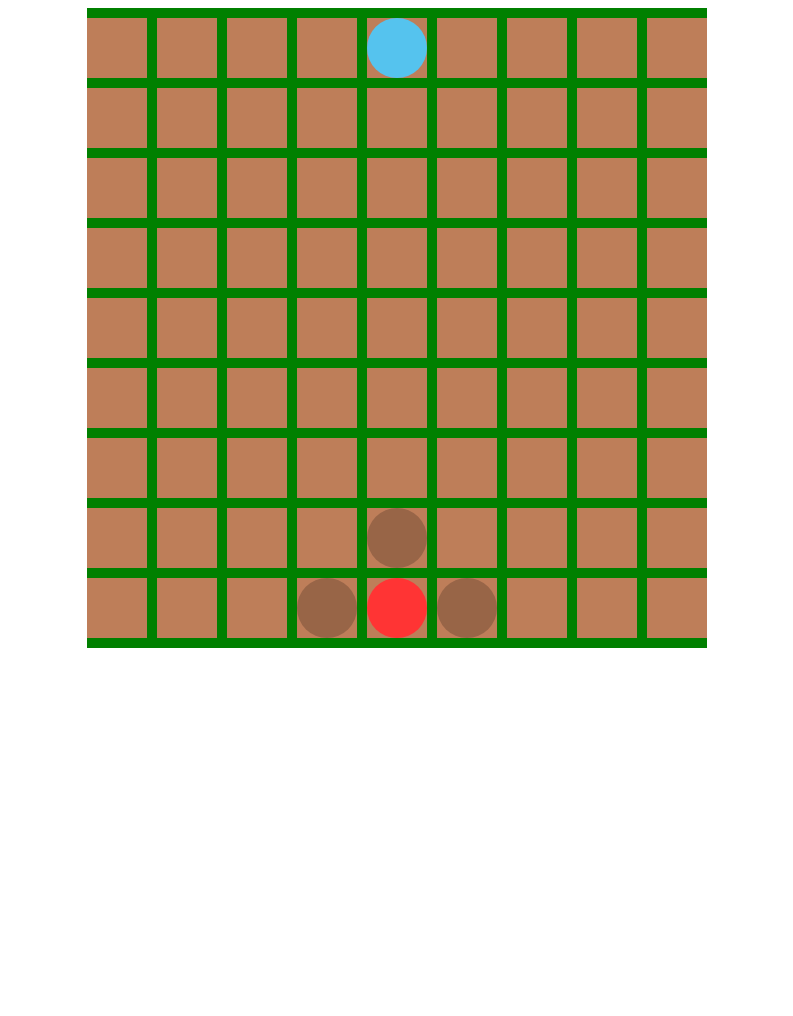
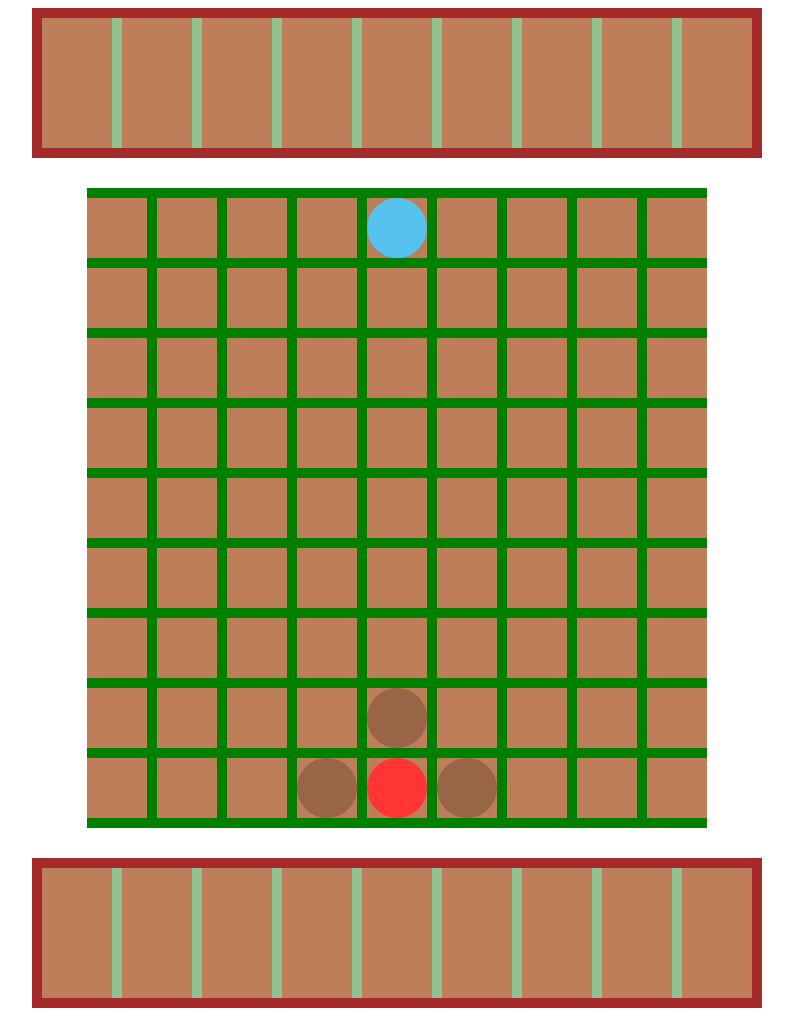
Before and after one commit to LaurenceWang/quoridor, a plain HTML site: page index.html in a window 1280 px wide. Shown: the whole page, without its empty margins (243-1036 px from the left). Before the commit the page ends 800 px from the top, so only its background shows below. Drawn offline with Linux system fonts and the light colour scheme.

Commit message:
fdhugigyuqd

```diff
--- a/js/app.js
+++ b/js/app.js
@@ -60,6 +60,69 @@ for (let y = 0; y < 19; y++) {
 
 
 }
+
+for (let a = 0; a < 17; a++) {
+
+
+
+    $(".storageUn").append(`<div class='murStoragej1 rectanglej1'></div>`)
+
+    if (a % 2 == 0) {
+
+        $(".murStoragej1").eq(a).css({
+            "width": "70",
+            "height": "130",
+
+        });
+
+    } else {
+
+        $(".rectanglej1").eq(a).css({
+            "width": "10",
+            "height": "130",
+
+        })
+
+        $(".rectanglej1").eq(a).addClass("murj1");
+
+    }
+
+
+
+}
+
+
+for (let b = 0; b < 17; b++) {
+
+
+
+    $(".storageDeux").append(`<div class='murStoragej2 rectanglej2'></div>`)
+
+    if (b % 2 == 0) {
+
+        $(".murStoragej2").eq(b).css({
+            "width": "70",
+            "height": "130",
+
+        });
+
+    } else {
+
+        $(".rectanglej2").eq(b).css({
+            "width": "10",
+            "height": "130",
+
+        })
+
+        $(".rectanglej2").eq(b).addClass("murj1");
+
+    }
+
+
+
+}
+
+
 
 
 
--- a/styles.css
+++ b/styles.css
@@ -11,11 +11,11 @@
     /* background-color:black; rgb(190, 126, 89);  */
 }
 
-.rectangle{
-    /* margin:5px;      */
-    /* background-color:rgb(190, 126, 89);
-    position:relative; */
-}
+/*.rectangle{
+     margin:5px;
+     background-color:rgb(190, 126, 89);
+    position:relative;
+}*/
 
 .case {
     background-color:rgb(190, 126, 89);
@@ -73,6 +73,43 @@
     background-color: rgb(144, 194, 144);
 }
 
+.murStoragej1{
+    background-color: rgb(190, 126, 89);
+}
+
+.murStoragej2{
+    background-color: rgb(190, 126, 89);
+}
+
+.storageUn{
+    background-color:rgb(190, 126, 89);
+    margin:auto;
+    display:flex;
+    flex-wrap: wrap;
+     width:710px;
+     /* height:auto; */
+     position:relative;
+     margin-bottom: 30px;
+     border: solid 10px brown;
+
+
+}
+
+.storageDeux{
+    background-color:rgb(190, 126, 89);
+    margin:auto;
+    display:flex;
+    flex-wrap: wrap;
+     width:710px;
+     position:relative;
+     margin-top: 30px;
+     border: solid 10px brown;
+}
+
+.murj1{
+    background-color:rgb(144, 194, 144);
+}
+
 
 /* .active {
     opacity:50%;
```
